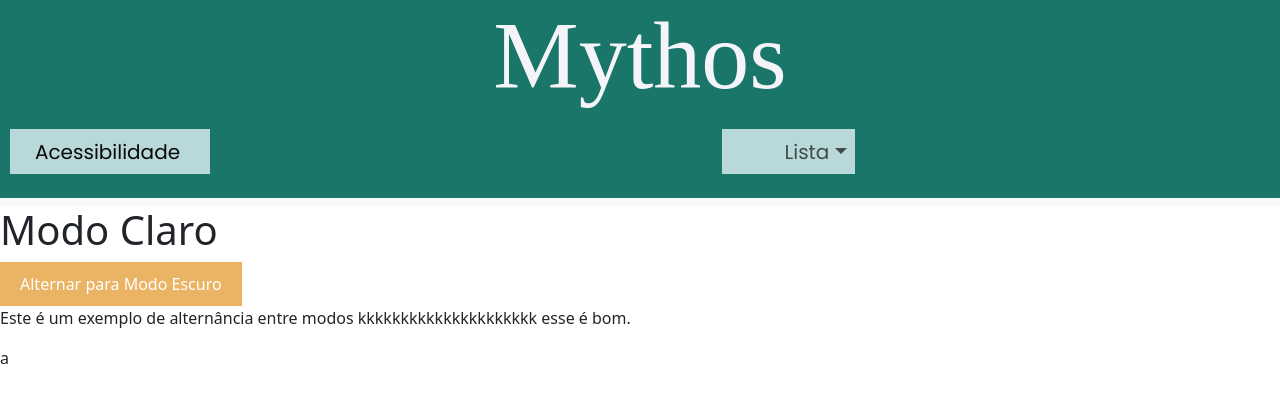
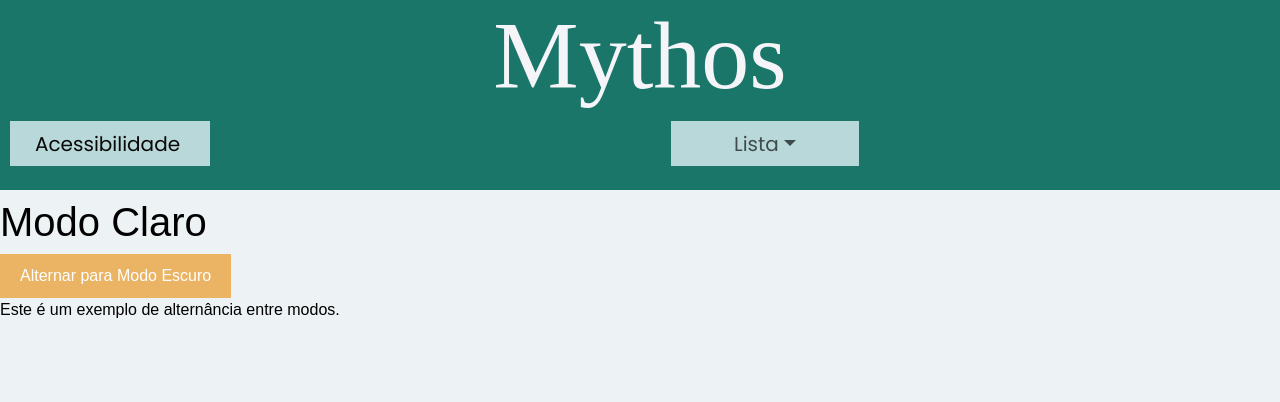
Before and after one commit to diegocamargo55555/Mythos, a React (Create React App) app: page /acessibilidade in a window 1280 px wide. Shown: the top 402 px of the page. Built offline with nearby package versions, Linux system fonts and the light colour scheme; a web font is replaced by a local one.

Commit message:
alteracoes modo escuro

```diff
--- a/src/components/Header/header.css
+++ b/src/components/Header/header.css
@@ -1,23 +1,22 @@
+.background-dark{
+    background-color: #1D1E2C;
+}
+
+.background-claro{
+    background-color: #EDF2F4;
+}
+
 .header{
     background-color: #1B766A;
     width: 100%;
-
+    height: 100%;
+    margin: 0px;
 }
 .header-modoescuro{
     background-color: #668586;
     width: 100%;
     color: #EDF2F4;
-}
-.item-modoEscuro{
-    background-color: #759b92;    ;
-    color: #EDF2F4;
-    height: 45px;
-    width: 200px;
-    font-size: 20px;
-    text-align: center;
-    position: relative;
-    display: flex;
-    align-items: center;
+    margin: 0px;
 }
 .body{
     font-family: "Poppins", sans-serif;
@@ -31,7 +30,6 @@
     font-style: normal;
     color: #F4F4F9;
     text-decoration: none;
-
 }
 
 .items{
@@ -56,11 +54,11 @@
 }
 .lista{
     margin-top: 8px;
-    margin-bottom: 7px;
     position: relative;
     display: flex;
     align-items: center;
     text-align: center;
     padding-left: 55px;
-    margin-left: 80%;
+    padding-right: 55px;
+    margin-left: 72%;
 }
--- a/src/components/Header/header.jsx
+++ b/src/components/Header/header.jsx
@@ -3,4 +3,5 @@ import styled from "styled-components";
 export const Titulo = styled.h1`
     text-align: center;
     font-size: 96px;
+    margin: 0px;
 `;
--- a/src/components/Header/navbar.js
+++ b/src/components/Header/navbar.js
@@ -29,8 +29,8 @@ function Header() {
             <link rel="preconnect" href="https://fonts.gstatic.com" crossorigin/>
             <link href="https://fonts.googleapis.com/css2?family=Jim+Nightshade&family=Poppins:ital,wght@0,100;0,200;0,300;0,400;0,500;0,600;0,700;0,800;0,900;1,100;1,200;1,300;1,400;1,500;1,600;1,700;1,800;1,900&display=swap" rel="stylesheet"/>
 
-            <body className="body">
-                <nav class="navbar navbar-expand-lg bg-body-tertiary">
+            <body className={isDarkMode ? "body background-dark" : "body background-claro"}>
+                <nav class="navbar navbar-expand-sm">
                     <div class="container-fluid"className={isDarkMode ? "header-modoescuro" : "header"}>
                         <Link class="navbar-brand" to='/' className="titulo"><Titulo>Mythos</Titulo></Link>
                         <button class="navbar-toggler" type="button" data-bs-toggle="collapse" data-bs-target="#navbarSupportedContent" aria-controls="navbarSupportedContent" aria-expanded="false" aria-label="Toggle navigation">
@@ -39,7 +39,7 @@ function Header() {
                         <div class="collapse navbar-collapse" id="navbarSupportedContent">
                             <ul class="navbar-nav me-auto mb-2 mb-lg-0">
                                 <li class="nav-item">
-                                    <Link class="nav-link active" aria-current="page" to='/Acessibilidade'><p className={isDarkMode ?  "item-modoEscuro acessibilidade" : "items acessibilidade"} >Acessibilidade</p></Link>
+                                    <Link class="nav-link active" aria-current="page" to='/Acessibilidade'><p className="items acessibilidade">Acessibilidade</p></Link>
                                 </li>
                                 <NavDropdown title="Lista" id="basic-nav-dropdown" className="items lista">
                                     <NavDropdown.Item href="#action/3.1">Action</NavDropdown.Item>
--- a/src/pages/Acessibilidade/acessibilidade.css
+++ b/src/pages/Acessibilidade/acessibilidade.css
@@ -1,8 +1,9 @@
 /* Estilos padrão (modo claro) */
-body {
+.body-claro {
+  height: 1000px;
   margin: 0;
   font-family: Arial, sans-serif;
-    background-color: white;
+  background-color: #EDF2F4;
   color: black;
 }
 
--- a/src/pages/Acessibilidade/acessibilidade_page.js
+++ b/src/pages/Acessibilidade/acessibilidade_page.js
@@ -19,7 +19,7 @@ const Acessibilidade = () => {
       window.location.reload();
     };
     return (
-      <div className={isDarkMode ? "dark-mode" : ""}>
+      <div className={isDarkMode ? "dark-mode" : "body-claro"}>
         <div>
           <header>
             <h1>{isDarkMode ? "Modo Escuro" : "Modo Claro"}</h1>
@@ -28,8 +28,7 @@ const Acessibilidade = () => {
             </button>
           </header>
           <main>
-            <p>Este é um exemplo de alternância entre modos kkkkkkkkkkkkkkkkkkkkk esse é bom.</p>
-            a
+            <p>Este é um exemplo de alternância entre modos.</p>
           </main>
         </div>
       </div>
--- a/src/pages/Home/home.css
+++ b/src/pages/Home/home.css
@@ -5,7 +5,7 @@
     color: #090908;
 }
 .body-dark-mode{
-    margin: 0;
+    margin-top: 0px;
     width: 100%;
     background-color: #1D1E2C;
     color: #EDF2F4;
```
Lines whose indentation alone changed are shown as unchanged.
